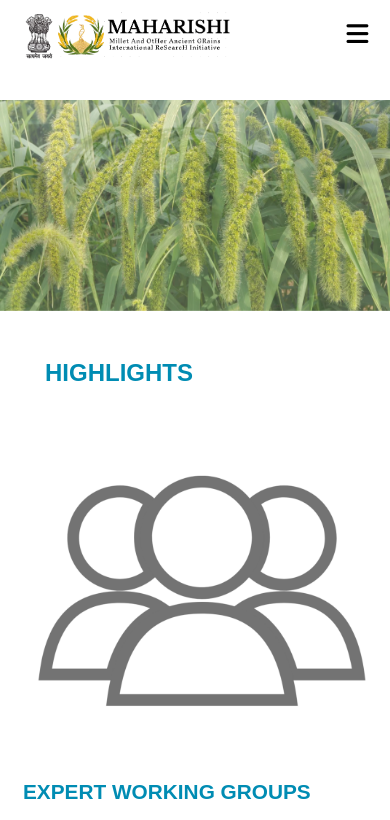
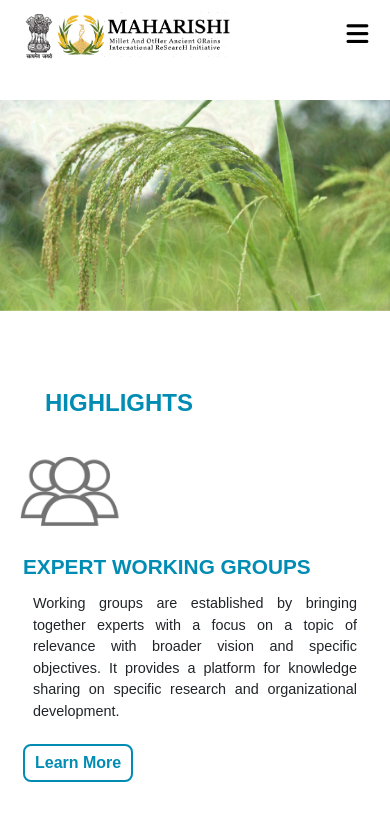
Before and after one commit to Rakeshsamala0505/Maharishi12, a React (Create React App) app: page / in a window 390 px wide. Shown: the top 820 px of the page. Built offline with nearby package versions, Linux system fonts and the light colour scheme.

Commit message:
updated screen resollution

```diff
--- a/src/pages/Home.css
+++ b/src/pages/Home.css
@@ -212,7 +212,7 @@
   }
 
   .card-img-top1 {
-    width: 100% !important; /* Ensure full width images */
+    width: 30% !important; /* Ensure full width images */
     height: auto; /* Maintain aspect ratio */
     object-fit: cover;
   }
@@ -569,7 +569,7 @@
 } */
 
 /* For small screens, always keep sections visible */
-@media screen and (max-width: 1023px) {
+@media screen and (max-width: 1366px) {
   section {
     opacity: 1 !important;
   }
@@ -640,6 +640,7 @@
   font-weight: normal;
 }
 
+
 @media (max-width: 480px) {
   .section-container {
     flex-direction: column;
@@ -685,3 +686,26 @@
     font-size: 0.9rem;
   }
 }
+
+@media screen and (min-width: 1290px) {
+  .section-container .card {
+    display: flex;
+    flex-direction: row;
+    width: 550px;
+    height: 350px;
+    box-shadow: 0px 4px 8px rgba(0, 0, 0, 0.1);
+    border-radius: 8px;
+    overflow: hidden;
+    background: #ffffff;
+    margin: 20px 0;
+  }
+  /* Main Container */
+.millets-section {
+  display: flex;
+  justify-content: space-between;
+  align-items: flex-start;
+  padding: 20px 50px;
+  gap: 20px;
+}
+
+}
--- a/src/pages/Home.js
+++ b/src/pages/Home.js
@@ -21,7 +21,7 @@ const Home = () => {
       setCurrentIndex((prevIndex) =>
         (prevIndex + 1) % images.length // Loop seamlessly
       );
-    }, 3000); // Change every 5 seconds
+    }, 2000); // Change every 2 seconds
 
     return () => clearInterval(interval);
   }, []);
--- a/src/pages/g20.js
+++ b/src/pages/g20.js
@@ -0,0 +1,41 @@
+import "../styles/g20.css";
+import "bootstrap/dist/css/bootstrap.min.css";
+
+const g20 = () => {
+  return (
+    <div className="container">
+      <div className="text_content">
+        <div className="container-fluid p-1">
+          <h1 className="title fs-4 fs-md-1 text-start ms-1 ms-md-1">
+            MAHARISHI (Millet And OtHer Ancient GRains International ReSearcH Initiative)
+          </h1>
+          <p className="fs-1.5 fs-md-3 fs-lg-6">
+            This initiative was proposed in the G20 MACS meeting in April 2023 in India and endorsed by G20 MACS participants to contribute to improving world food and nutritional security through bringing millets into the global consumer’s diet.
+            This initiative provides a framework to establish strategic research and organization priorities for millet research at the international level in both developed and developing countries. The MAHARISHI fosters communication between the research community, funders, and global policymakers and aims at securing efficient and long-term investments to meet millet research and development goals. It also initiates and supports activities to enhance communication and increase access to information, resources, and technologies with respect to millets.
+          </p>
+
+          <h1 className="title fs-5 fs-md-2">Vision</h1>
+          <p className="fs-1.5 fs-md-3 fs-lg-6">
+            The vision of MAHARISHI is to encourage and support the development of an active global millet research community for enhancing capabilities by sharing resources, data, knowledge, and ideas to improve millet productivity, quality, and sustainability.
+          </p>
+
+          <h1 className="title fs-5 fs-md-2">Mission</h1>
+          <p className="fs-1.5 fs-md-3 fs-lg-6">
+            The major focus is to provide nutritional and livelihood security to the resource-poor in the developing and underdeveloped countries that depend on millets, enhancing yield, and promoting sustainable and resilient agricultural production systems while considering societal demands by broadening the platform to a global level for maximizing opportunities for gaining added value internationally.
+          </p>
+
+          <div className="text-center">
+            <br />
+            <br />
+            <img src="images/Picture1.png" alt="G20" className="img-fluid w-55" />
+            <br />
+            <br />
+          </div>
+        </div>
+      </div>
+
+    </div>
+  );
+};
+
+export default g20;
--- a/src/pages/purposeOfMaharishi.js
+++ b/src/pages/purposeOfMaharishi.js
@@ -1,5 +1,4 @@
-// purposeOfMaharishi.js
-// This component explains the purpose and significance of Maharishi with a focus on millets.
+
 
 import React from "react";
 import "../styles/purposeOfMaharishi.css"; // Importing external CSS
--- /dev/null
+++ b/src/styles/g20.css
@@ -0,0 +1,132 @@
+body {
+    display: flex;
+    flex-direction: column;
+    min-height: 100vh; /* Ensure full viewport height */
+    margin: 0;
+}
+
+.container::before {
+    content: "";
+    position: absolute;
+    top: 0;
+    left: 0;
+    width: 100%;
+    height: 100%;
+    background-repeat: no-repeat;
+    background-position: center center;
+    background-size: 40%;
+    background-attachment: fixed;
+    background-position-y: 130px;
+    opacity: 0.2; /* Adjust transparency */
+    z-index: -1;
+}
+
+.container {
+    align-items: center;
+    padding-top: 10rem;
+}
+
+/* Text content styles */
+.text_content {
+    display: flex;
+    flex-direction: column;
+    align-items: center;
+    text-align: justify;
+    max-width: 1000px;
+    margin: 0 auto;
+}
+
+.container__content {
+    margin-bottom: 20px;
+    align-items: center;
+}
+
+/* Title Styling */
+.title, h1 {
+    align-self: flex-start;
+    text-align: left;
+    width: 100%;
+    font-weight: 550;
+    color: #568203;
+}
+
+/* Paragraph styling */
+.container__content p {
+    width: 50%;
+    font-size: 16px;
+    color: #555;
+    line-height: 2;
+    text-align: justify;
+}
+
+.container::before {
+    content: "";
+    position: absolute;
+    top: 0;
+    left: 0;
+    width: 100%;
+    height: 100%;
+    background-repeat: no-repeat;
+    background-position: center center;
+    background-size: 40%;
+    background-attachment: fixed;
+    background-position-y: 130px;
+    opacity: 0.1;
+    z-index: -1;
+}
+
+
+
+/* Responsive styles for screens smaller than 480px */
+
+@media (max-width: 480px) {
+    body {
+        display: block; /* Prevent flex from squishing elements */
+    }
+
+    .container {
+        width: 100%;
+        padding: 20px;
+        padding-top: 5rem;
+        text-align: center; /* Ensures proper alignment */
+    }
+
+    .title, h1 {
+        font-size: 20px;
+        text-align: center; /* Center-align titles for better mobile UX */
+        width: 100%;
+    }
+
+    .text_content {
+        display: block; /* Prevents flex from causing layout shifts */
+        text-align: center;
+        padding: 0 15px; /* Add proper spacing */
+        max-width: 100%;
+    }
+
+    .container__content {
+        margin-bottom: 15px;
+    }
+
+    .container__content p {
+        width: 100%; /* Ensures paragraphs are full width */
+        font-size: 14px;
+        line-height: 1.6;
+        text-align: justify;
+        margin: 0 auto;
+        padding: 0 10px;
+    }
+
+    .container::before {
+        background-size: 70%; /* Adjusts image size */
+        background-position: center top;
+        background-attachment: scroll; /* Prevents issues with fixed background */
+        background-position-y: 100px; /* Moves background to proper position */
+    }
+
+    .text-center img {
+        width: 90%; /* Ensure images resize properly */
+        max-width: 280px;
+        height: auto;
+    }
+}
--- a/src/styles/purposeOfMaharishi.css
+++ b/src/styles/purposeOfMaharishi.css
@@ -57,7 +57,7 @@
         max-width: 1200px;
         margin: auto;
         padding: 30px;
-        padding-top: 30%; /* Adjust this based on your header height */
+        padding-top: 20% !important; /* Adjust this based on your header height */
     }
 
     .text_content {
@@ -65,19 +65,13 @@
         padding: 0px;
         line-height: 1.6;
     }
-    .text-content {
-        font-size: 1rem;
-        color: #333;
-        line-height: 1.6;
-        text-align: justify;
-    }
 
     .title {
         font-size: 1.5rem;
         color: #4c7c13;
         font-weight: bold;
         margin-bottom: 10px;
-        text-align: left;
+        text-align: left!important;
     }
 
     /* Fixed header (assuming you have one) */
```
Also changed, not shown: public/images/Picture1.png (added).
